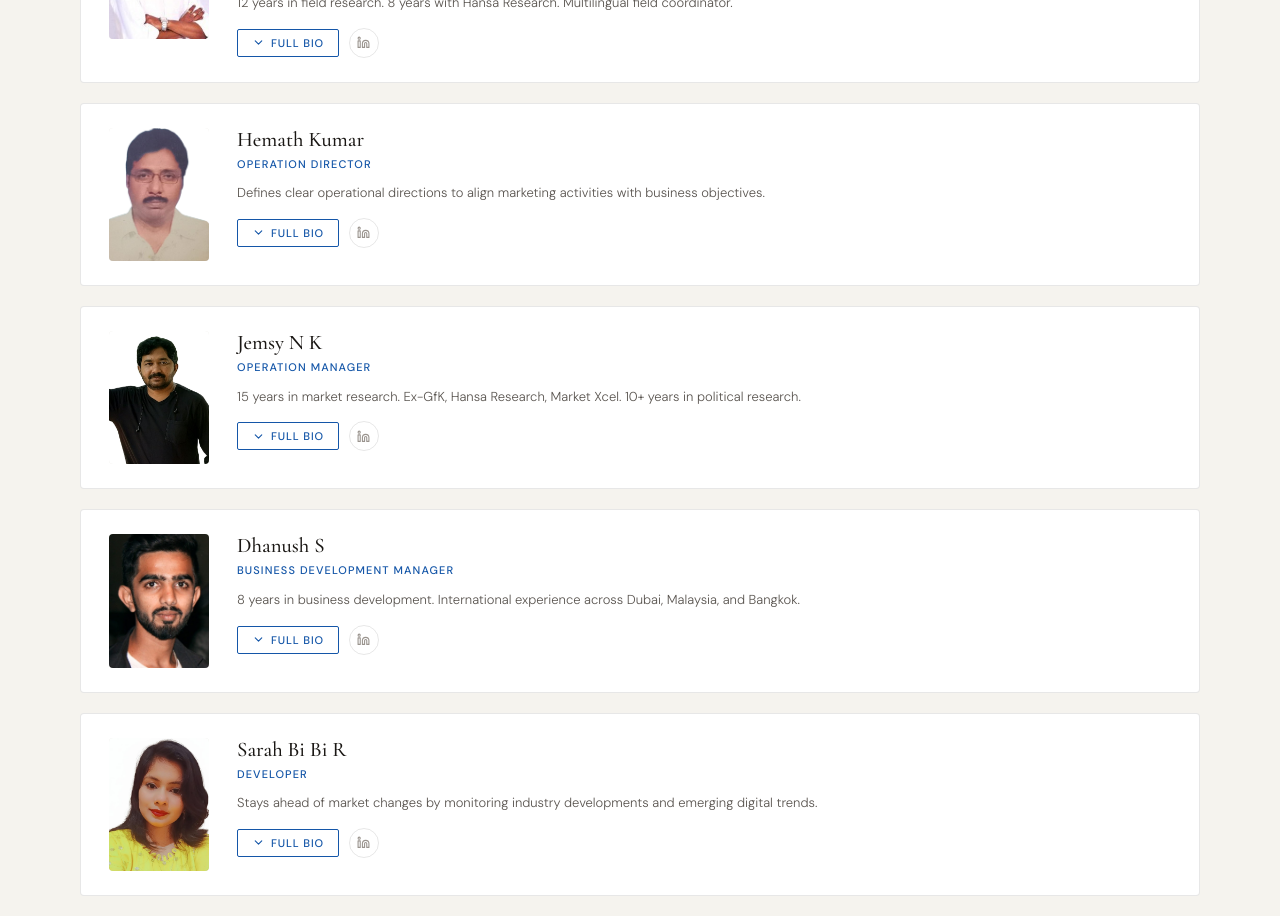
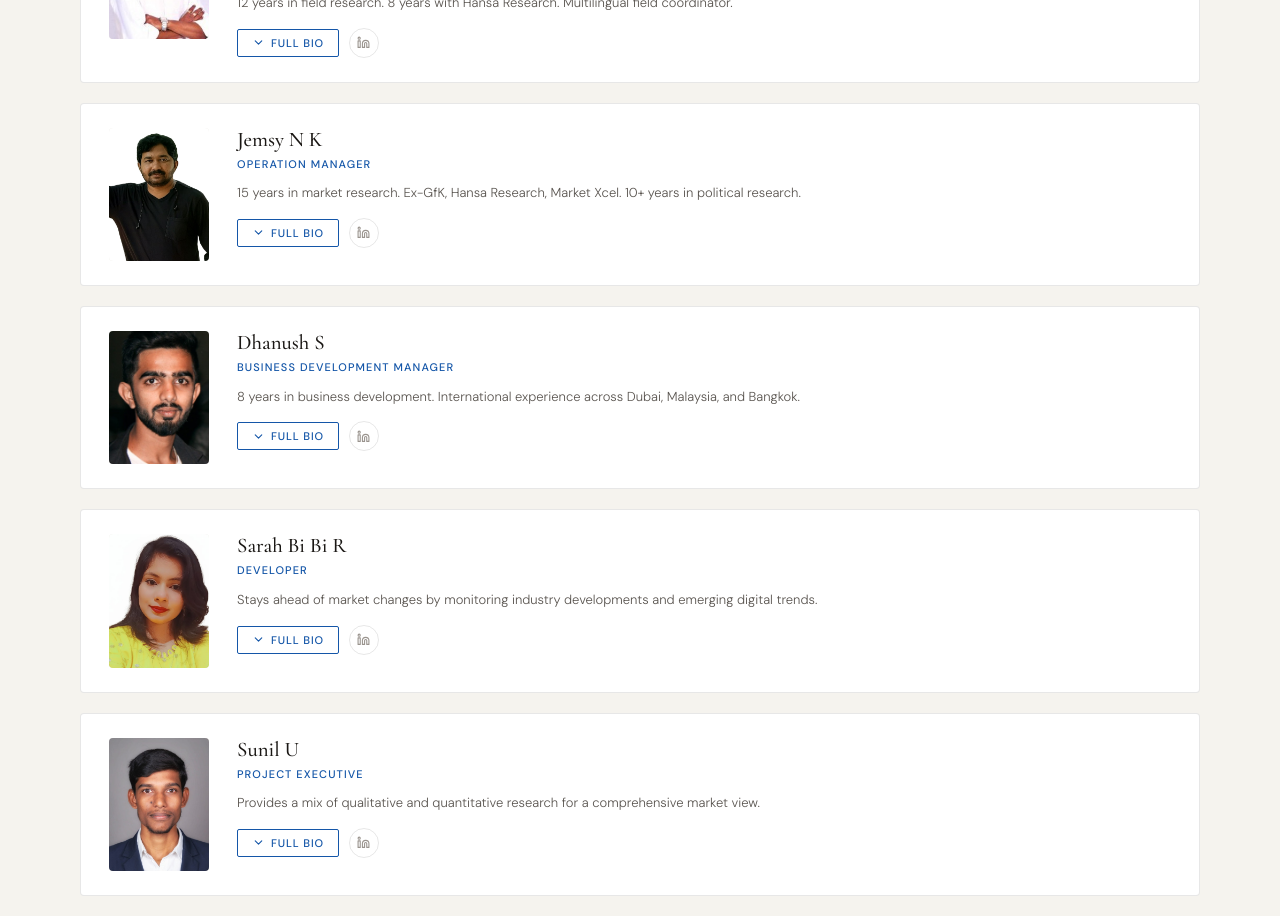
Before and after one commit to sudarshan-vr/aqresearchs, a React (Vite) app: page /about in a window 1280 px wide. Shown: the part 3240-4156 px from the top of the page. Built offline with nearby package versions, Linux system fonts and the light colour scheme.

Commit message:
Update teamData.js

```diff
--- a/src/components/teamData.js
+++ b/src/components/teamData.js
@@ -24,14 +24,6 @@ export const teamData = [
     img: `${BASE}/jagdish.jpg`,
     fallbackImg: `${REMOTE}/jagdish.jpg`,
     languages: ['English', 'Hindi', 'Telugu', 'Tamil'],
-  },
-  {
-    name: 'Hemath Kumar',
-    role: 'Operation Director',
-    shortDesc: 'Defines clear operational directions to align marketing activities with business objectives.',
-    fullBio: `Hemath Kumar leads operational direction at AQ Research, aligning all marketing activities with client business objectives and organizational goals. He brings structured thinking and strong coordination skills to multi-project environments, ensuring efficient delivery across the organization.`,
-    img: `${BASE}/hemath.png`,
-    fallbackImg: `${REMOTE}/hemath.png`,
   },
   {
     name: 'Jemsy N K',
```
